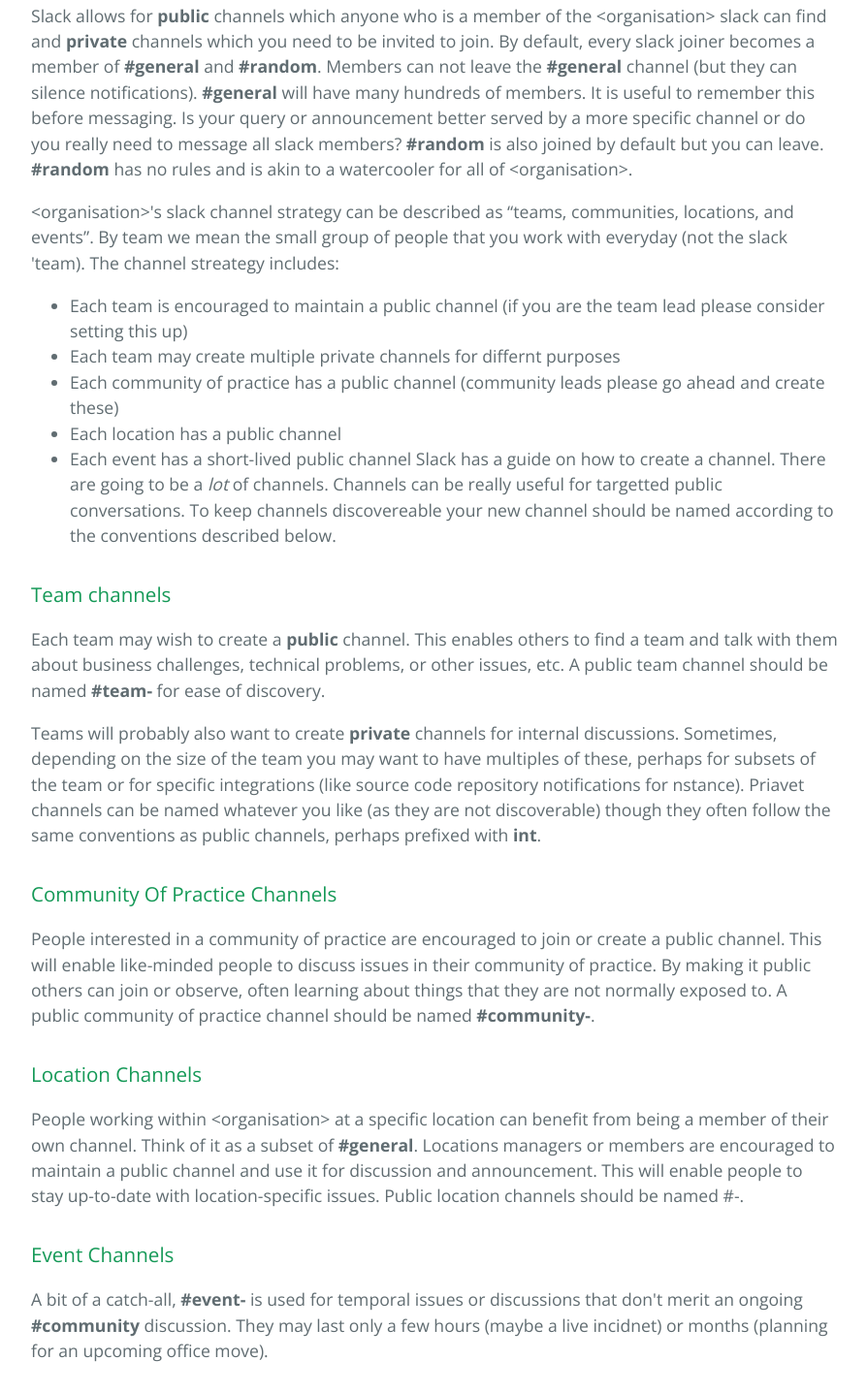
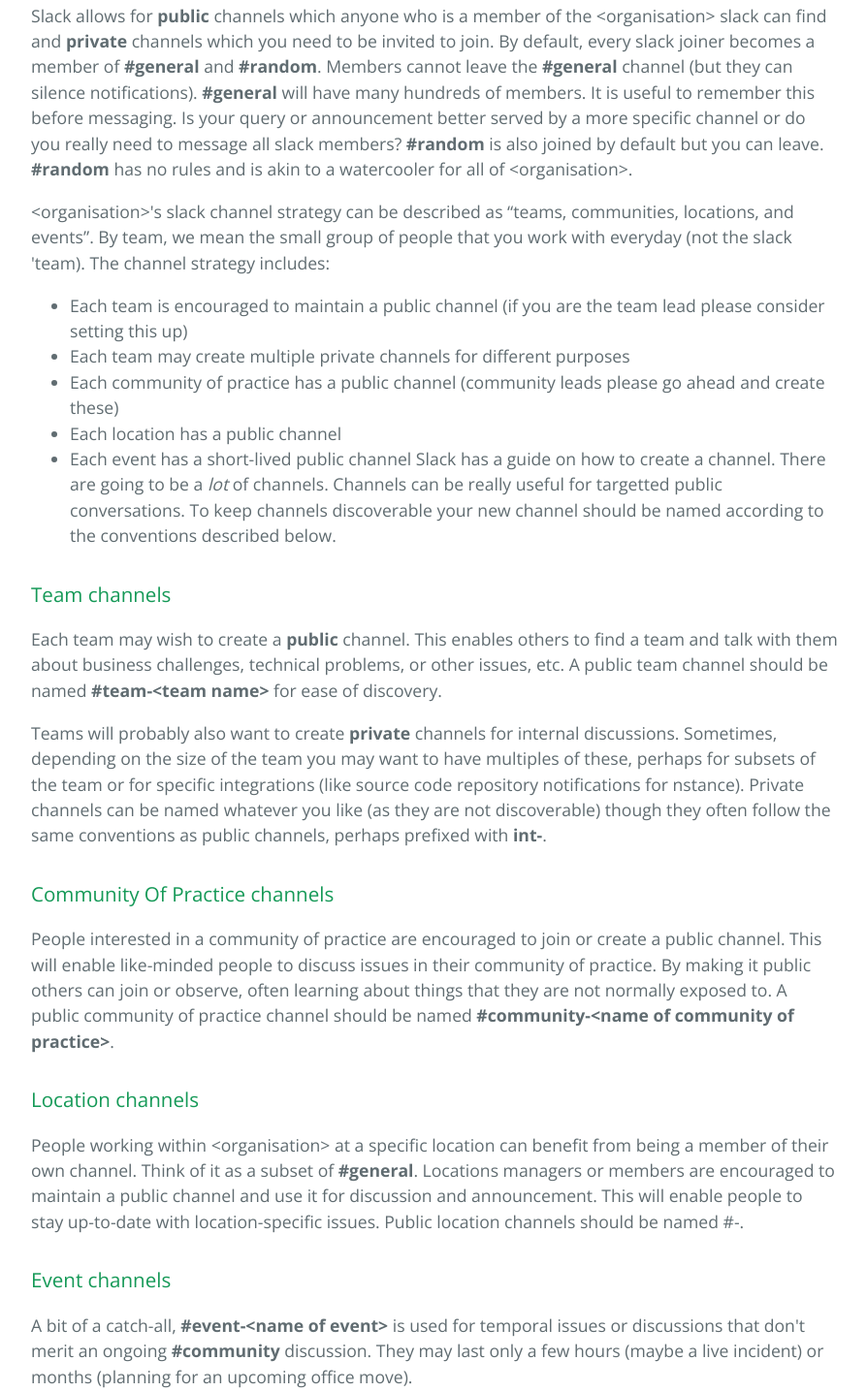
Before and after one commit to EqualExperts/slack-guide, a plain HTML site: page index.html in a window 1280 px wide. Shown: the part 1736-3172 px from the top of the page at 97% size, without its empty margins (192-1086 px from the left). Drawn offline with nearby package versions, Linux system fonts and the light colour scheme.

```diff
--- a/index.html
+++ b/index.html
@@ -62,43 +62,43 @@
 <h2>
 <a id="channels" class="anchor" href="#channels" aria-hidden="true"><span aria-hidden="true" class="octicon octicon-link"></span></a>Channels</h2>
 
-<p>Slack allows for <strong>public</strong> channels which anyone who is a member of the &lt;organisation&gt; slack can find and <strong>private</strong> channels which you need to be invited to join. By default, every slack joiner becomes a member of <strong>#general</strong> and <strong>#random</strong>. Members can not leave the <strong>#general</strong> channel (but they can silence notifications). <strong>#general</strong> will have many hundreds of members. It is useful to remember this before messaging. Is your query or announcement better served by a more specific channel or do you really need to message all slack members? <strong>#random</strong> is also joined by default but you can leave. <strong>#random</strong> has no rules and is akin to a watercooler for all of &lt;organisation&gt;.</p>
+<p>Slack allows for <strong>public</strong> channels which anyone who is a member of the &lt;organisation&gt; slack can find and <strong>private</strong> channels which you need to be invited to join. By default, every slack joiner becomes a member of <strong>#general</strong> and <strong>#random</strong>. Members cannot leave the <strong>#general</strong> channel (but they can silence notifications). <strong>#general</strong> will have many hundreds of members. It is useful to remember this before messaging. Is your query or announcement better served by a more specific channel or do you really need to message all slack members? <strong>#random</strong> is also joined by default but you can leave. <strong>#random</strong> has no rules and is akin to a watercooler for all of &lt;organisation&gt;.</p>
 
-<p>&lt;organisation&gt;'s slack channel strategy can be described as “teams, communities, locations, and events”. By team we mean the small group of people that you work with everyday (not the slack 'team). The channel streategy includes:</p>
+<p>&lt;organisation&gt;'s slack channel strategy can be described as “teams, communities, locations, and events”. By team, we mean the small group of people that you work with everyday (not the slack 'team). The channel strategy includes:</p>
 
 <ul>
 <li>Each team is encouraged to maintain a public channel (if you are the team lead please consider setting this up)</li>
-<li>Each team may create multiple private channels for differnt purposes</li>
+<li>Each team may create multiple private channels for different purposes</li>
 <li>Each community of practice has a public channel (community leads please go ahead and create these)</li>
 <li>Each location has a public channel</li>
 <li>Each event has a short-lived public channel
-Slack has a guide on how to create a channel. There are going to be a <em>lot</em> of channels. Channels can be really useful for targetted public conversations. To keep channels discovereable your new channel should be named according to the conventions described below.</li>
+Slack has a guide on how to create a channel. There are going to be a <em>lot</em> of channels. Channels can be really useful for targetted public conversations. To keep channels discoverable your new channel should be named according to the conventions described below.</li>
 </ul>
 
 <h3>
 <a id="team-channels" class="anchor" href="#team-channels" aria-hidden="true"><span aria-hidden="true" class="octicon octicon-link"></span></a>Team channels</h3>
 
 <p>Each team may wish to create a <strong>public</strong> channel. This enables others to find a team and talk with them about business challenges, technical problems, or other issues, etc.
-A public team channel should be named <strong>#team-</strong> for ease of discovery.</p>
+A public team channel should be named <strong>#team-&lt;team name&gt;</strong> for ease of discovery.</p>
 
-<p>Teams will probably also want to create <strong>private</strong> channels for internal discussions. Sometimes, depending on the size of the team you may want to have multiples of these, perhaps for subsets of the team or for specific integrations (like source code repository notifications for nstance). Priavet channels can be named whatever you like (as they are not discoverable) though they often follow the same conventions as public channels, perhaps prefixed with <strong>int</strong>.</p>
+<p>Teams will probably also want to create <strong>private</strong> channels for internal discussions. Sometimes, depending on the size of the team you may want to have multiples of these, perhaps for subsets of the team or for specific integrations (like source code repository notifications for nstance). Private channels can be named whatever you like (as they are not discoverable) though they often follow the same conventions as public channels, perhaps prefixed with <strong>int-</strong>.</p>
 
 <h3>
-<a id="community-of-practice-channels" class="anchor" href="#community-of-practice-channels" aria-hidden="true"><span aria-hidden="true" class="octicon octicon-link"></span></a>Community Of Practice Channels</h3>
+<a id="community-of-practice-channels" class="anchor" href="#community-of-practice-channels" aria-hidden="true"><span aria-hidden="true" class="octicon octicon-link"></span></a>Community Of Practice channels</h3>
 
 <p>People interested in a community of practice are encouraged to join or create a public channel. This will enable like-minded people to discuss issues in their community of practice. By making it public others can join or observe, often learning about things that they are not normally exposed to.
-A public community of practice channel should be named  <strong>#community-</strong>.</p>
+A public community of practice channel should be named  <strong>#community-&lt;name of community of practice&gt;</strong>.</p>
 
 <h3>
-<a id="location-channels" class="anchor" href="#location-channels" aria-hidden="true"><span aria-hidden="true" class="octicon octicon-link"></span></a>Location Channels</h3>
+<a id="location-channels" class="anchor" href="#location-channels" aria-hidden="true"><span aria-hidden="true" class="octicon octicon-link"></span></a>Location channels</h3>
 
 <p>People working within &lt;organisation&gt; at a specific location can benefit from being a member of their own channel. Think of it as a subset of <strong>#general</strong>. Locations managers or members are encouraged to maintain a public channel and use it for discussion and announcement. This will enable people to stay up-to-date with location-specific issues.
 Public location channels should be named #-.</p>
 
 <h3>
-<a id="event-channels" class="anchor" href="#event-channels" aria-hidden="true"><span aria-hidden="true" class="octicon octicon-link"></span></a>Event Channels</h3>
+<a id="event-channels" class="anchor" href="#event-channels" aria-hidden="true"><span aria-hidden="true" class="octicon octicon-link"></span></a>Event channels</h3>
 
-<p>A bit of a catch-all, <strong>#event-</strong> is used for temporal issues or discussions that don't merit an ongoing <strong>#community</strong> discussion. They may last only a few hours (maybe a live incidnet) or months (planning for an upcoming office move).</p>
+<p>A bit of a catch-all, <strong>#event-&lt;name of event&gt;</strong> is used for temporal issues or discussions that don't merit an ongoing <strong>#community</strong> discussion. They may last only a few hours (maybe a live incident) or months (planning for an upcoming office move).</p>
 
       <footer class="site-footer">
         <span class="site-footer-owner"><a href="https://github.com/EqualExperts/slack-guide">Slack-guide</a> is maintained by <a href="https://github.com/EqualExperts">EqualExperts</a>.</span>
```
Also changed, not shown: params.json (+1 -1 lines).
